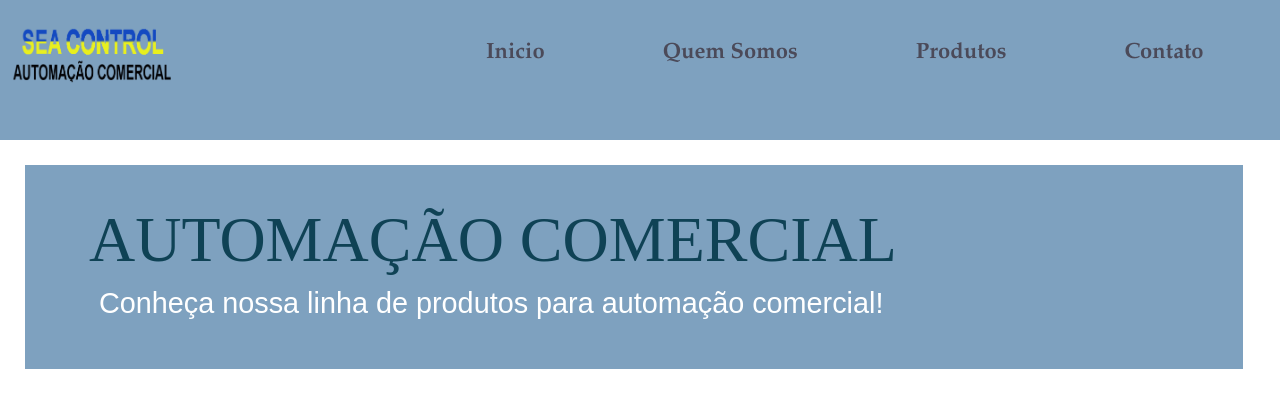
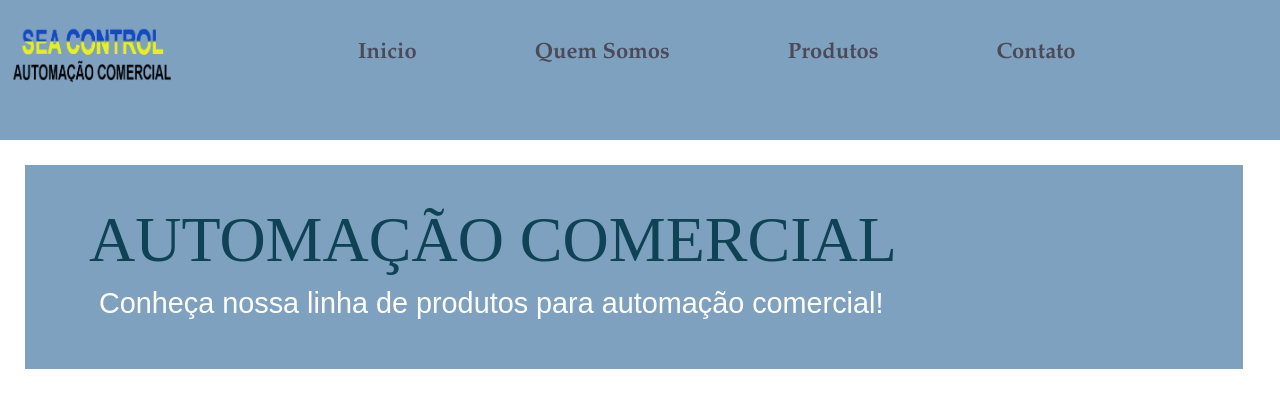
Before and after one commit to lekosurf/Sisnet, a PHP site: page /index.php in a window 1280 px wide. Shown: the top 420 px of the page. Run offline with PHP 8.4, Linux system fonts and the light colour scheme.

Commit message:
Update estilo.css

```diff
--- a/css/estilo.css
+++ b/css/estilo.css
@@ -31,7 +31,7 @@
 .menuLista ul{
     list-style-type: none;
     overflow: hidden;
-    width: 70%;
+    width: 80%;
     float: right;
 
 }
```
